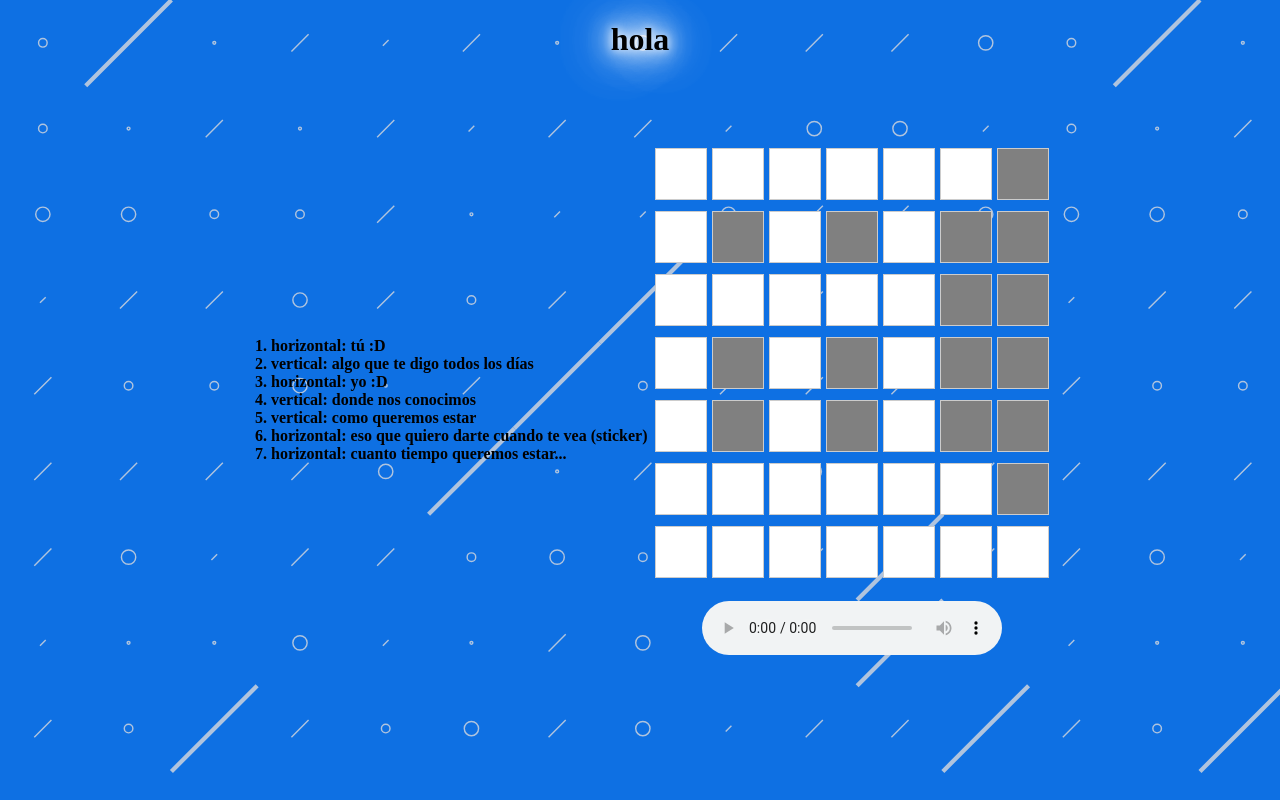
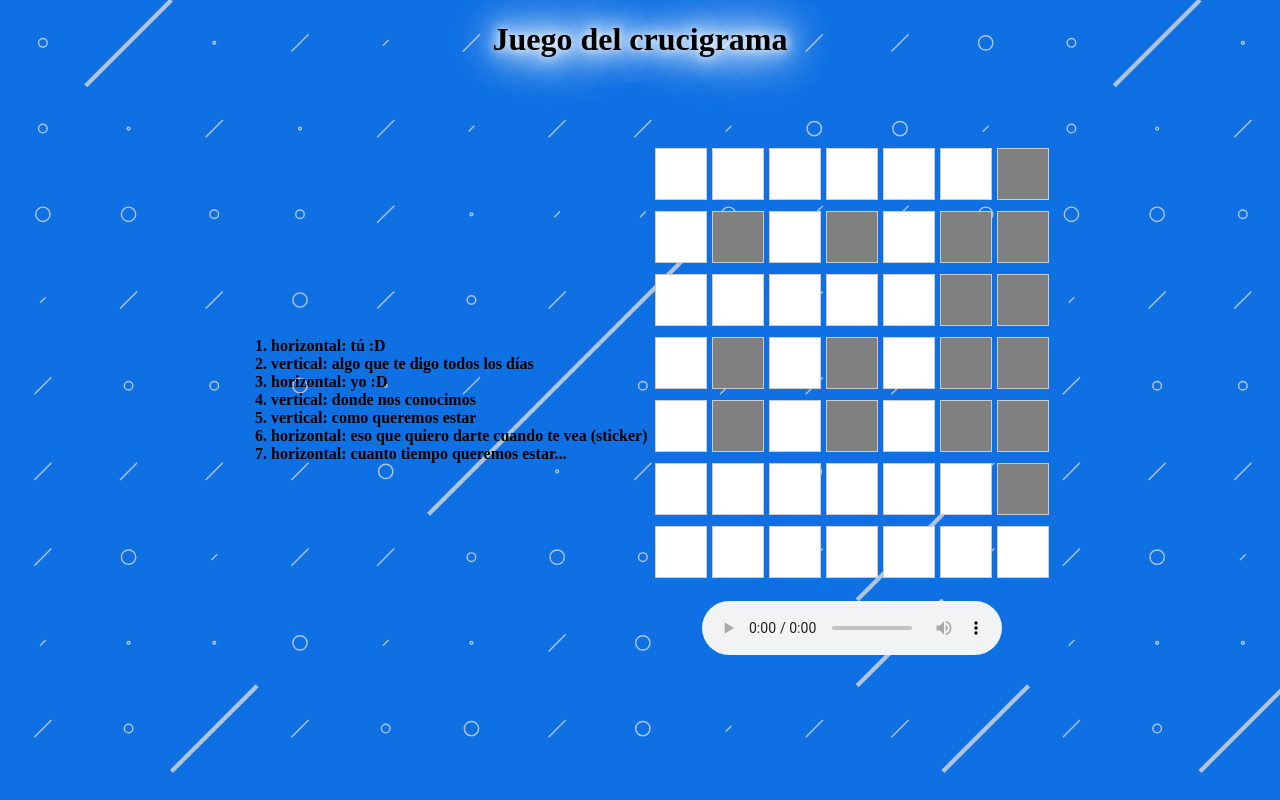
Before and after one commit to naatiworlds/calendarioPatita, a plain HTML site: page regalo11/regalo11.html in a window 1280 px wide. Drawn offline with Linux system fonts and the light colour scheme.

Commit message:
día 11 listo

```diff
--- a/regalo11/regalo11.html
+++ b/regalo11/regalo11.html
@@ -5,6 +5,7 @@
     <meta charset="UTF-8">
     <meta http-equiv="X-UA-Compatible" content="IE=edge">
     <meta name="viewport" content="width=device-width, initial-scale=1.0">
+    <title>Calendario | día 11</title>
     <style>
         body {
             display: flex;
@@ -125,7 +126,7 @@
 </head>
 
 <body>
-    <h1>hola</h1>
+    <h1>Juego del crucigrama</h1>
 
     <ol>
         <li>horizontal: tú :D</li>
```
